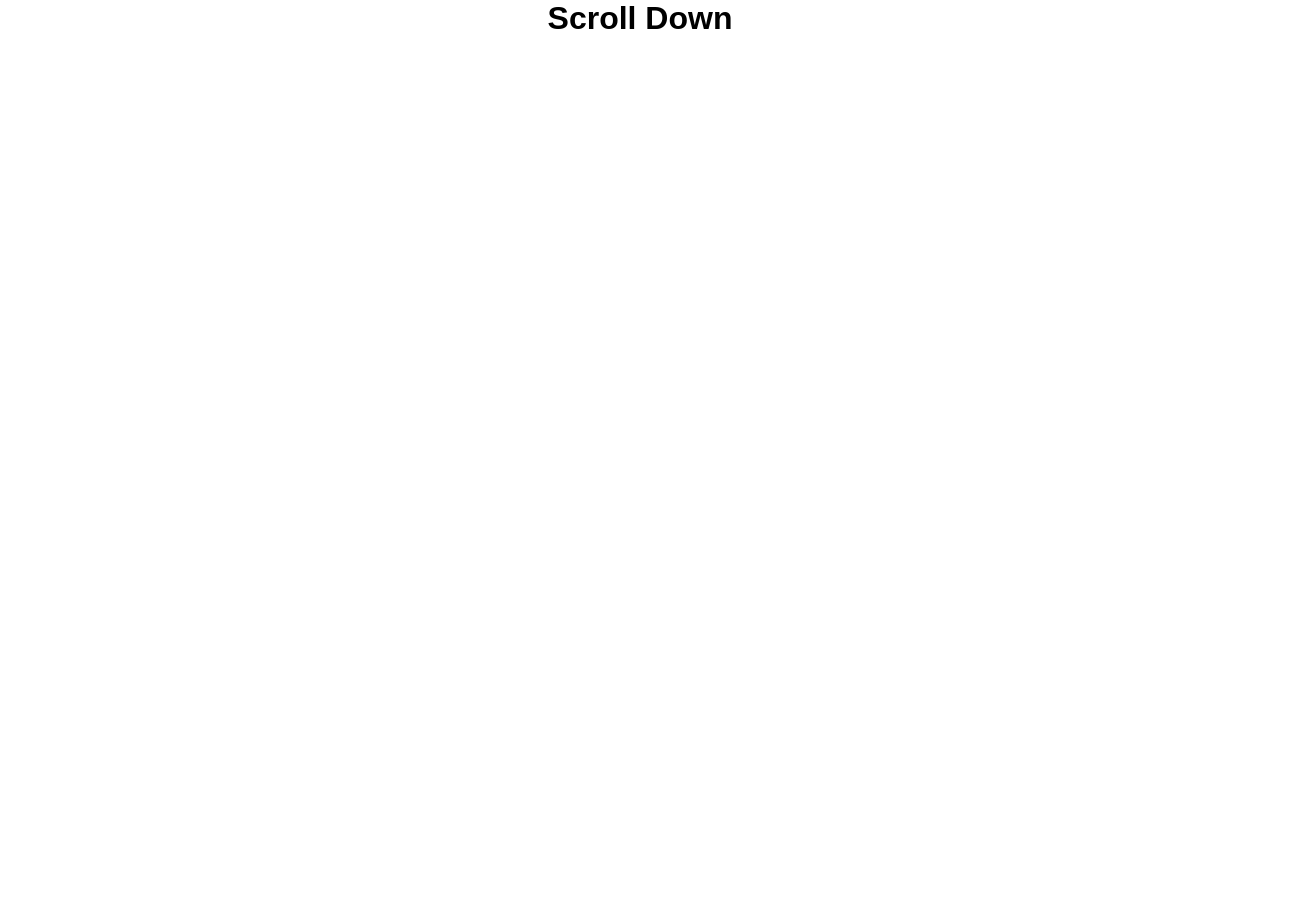
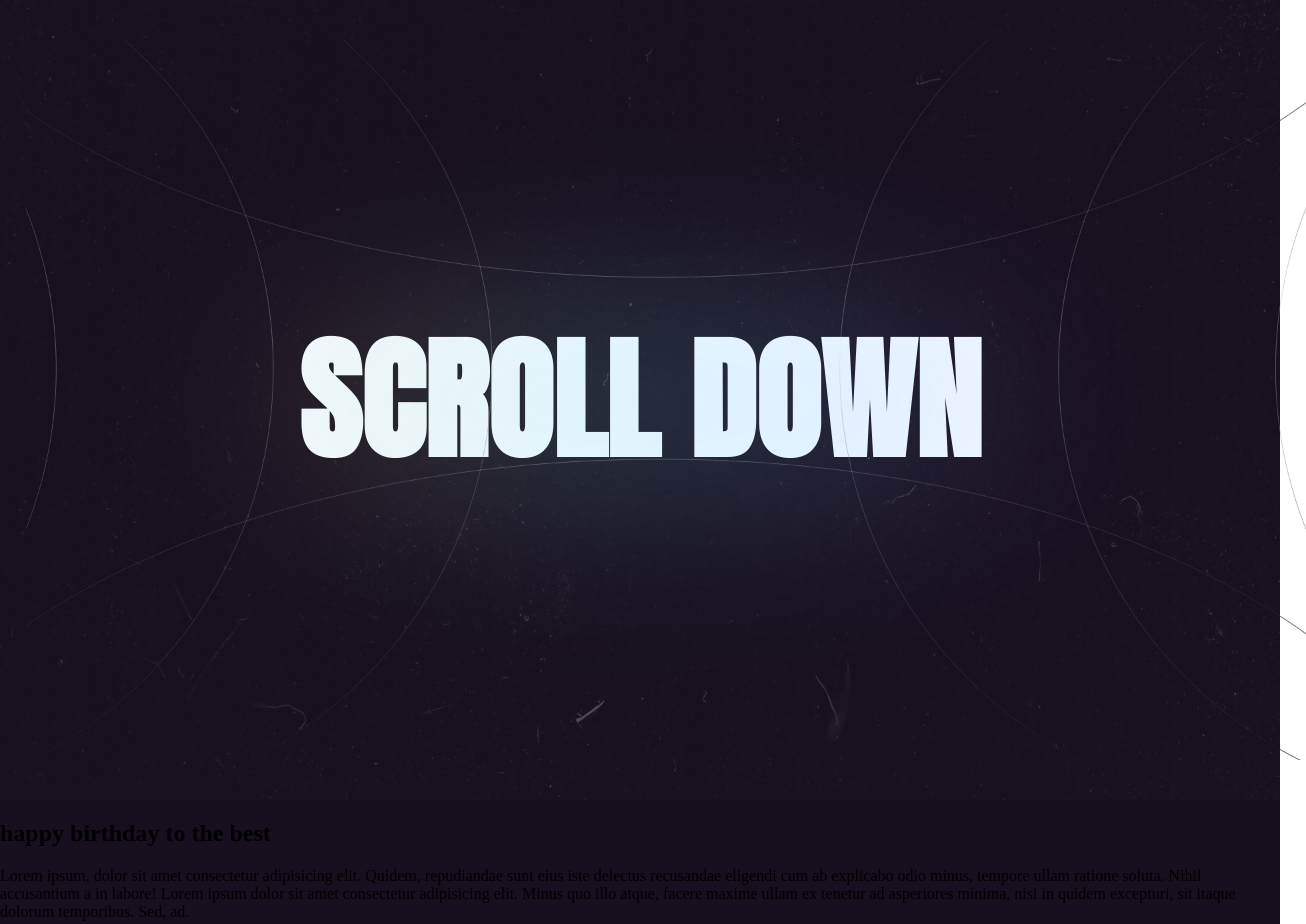
Before and after one commit to WasathTheekshana/shimara-web, a plain HTML site: page index.html in a window 1280 px wide. Shown: the top 924 px of the page, 1306 px wide, since content can reach past the window. Before the commit the page ends 800 px from the top, so only its background shows below. Drawn offline with Linux system fonts and the light colour scheme.

Commit message:
added new images and created main section

```diff
--- a/css/main.scss
+++ b/css/main.scss
@@ -1,15 +1,70 @@
-*{
+@import url('https://fonts.googleapis.com/css2?family=Anton&display=swap');
+
+body{
+    width: 100vw;
+    height: 100vh;
     margin: 0;
     padding: 0;
 }
 
-.tikki{
 
-    font-family: arial;
-    font-weight: bolder;
-    text-align: center;
-    font-size: xx-large;
-    position: relative;
+
+
+.container{
+    height: 100%;
+    width: 100%;
+    display: inline-block;
+    background: #170F1E;
+    // color: #E5E1E6;
+
+    .hero{
+        height: 100vh;
+        width: 100vw;
+        align-items: center;
+        display: flex;
+        justify-content: center;
+
+    .scroll{
+
+        font-family: anton;
+        position: relative;
+        text-transform: uppercase;
+        color: aliceblue;
+        font-size: 100pt;
+        display: inline-block;
+
+
+
+    }
+    .gradient{
+        width: 90%;
+        position: absolute;
+        text-align: center;
+        opacity: 55%;
+    }
+
+    .dust{
+        position: absolute;
+        text-align: center;
+        width: 100%;
+        height: 100%;
+        mix-blend-mode: screen;
+        opacity: 0.5;
+    }
+
+    .grid{
+        position: absolute;
+        text-align: center;
+        justify-content: center;
+        width: 100%;
+        margin-left: 4%;
+    }
+}
+
+.wish-section{
+    width: 100;
+    position: absolute;
+}
 
 
 }
--- a/index.html
+++ b/index.html
@@ -8,7 +8,46 @@
     <link rel="stylesheet" href="css/main.css">
 </head>
 <body>
-    <div class="tikki"><p>Scroll Down</p></div>
 
+    <div class="container">
+        <section class="hero">
+            <h1 class="scroll">scroll down</h1>
+            <svg class="gradient" width="1796" height="910" viewBox="0 0 1796 910" fill="none" xmlns="http://www.w3.org/2000/svg">
+                <g opacity="0.35" filter="url(#filter0_f_1_118)">
+                <ellipse cx="898" cy="455" rx="598" ry="155" fill="url(#paint0_linear_1_118)"/>
+                </g>
+                <defs>
+                <filter id="filter0_f_1_118" x="0" y="0" width="1796" height="910" filterUnits="userSpaceOnUse" color-interpolation-filters="sRGB">
+                <feFlood flood-opacity="0" result="BackgroundImageFix"/>
+                <feBlend mode="normal" in="SourceGraphic" in2="BackgroundImageFix" result="shape"/>
+                <feGaussianBlur stdDeviation="150" result="effect1_foregroundBlur_1_118"/>
+                </filter>
+                <linearGradient id="paint0_linear_1_118" x1="300" y1="455" x2="1496" y2="455" gradientUnits="userSpaceOnUse">
+                <stop stop-color="#FFE27D"/>
+                <stop offset="0.505208" stop-color="#64E3FF"/>
+                <stop offset="1" stop-color="#9192FF"/>
+                </linearGradient>
+                </defs>
+            </svg>
+
+
+
+
+              <img src="images/grid.png" alt="" class="grid">
+
+                    <img src="/images/texture.png" alt="" class="dust">
+
+
+
+        </section>
+    </div>
+
+
+    <div class="container">
+        <section class="section2">
+            <h2>happy birthday to the best</h2>
+            <p class="wish">Lorem ipsum, dolor sit amet consectetur adipisicing elit. Quidem, repudiandae sunt eius iste delectus recusandae eligendi cum ab explicabo odio minus, tempore ullam ratione soluta. Nihil accusantium a in labore! Lorem ipsum dolor sit amet consectetur adipisicing elit. Minus quo illo atque, facere maxime ullam ex tenetur ad asperiores minima, nisi in quidem excepturi, sit itaque dolorum temporibus. Sed, ad.</p>
+        </section>
+    </div>
 </body>
 </html>
```
Also changed, not shown: css/main.css, images/grid.png (added), images/texture.png (added), 1 other file.
